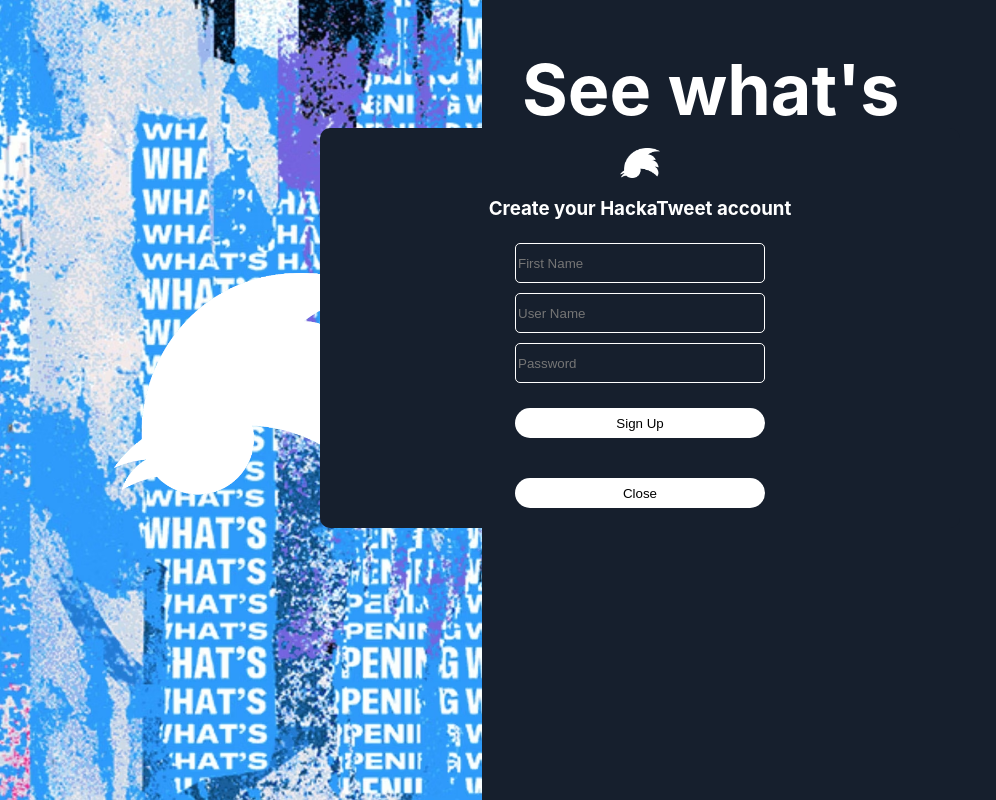
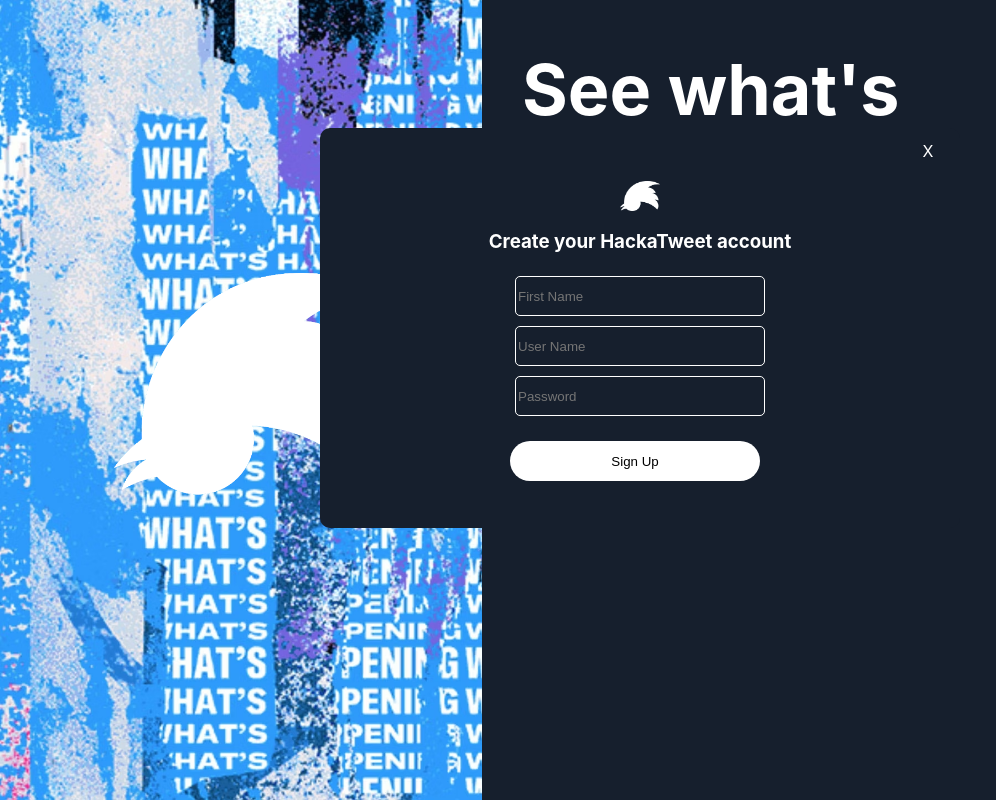
Before and after one commit to Deedoo64/hackatweet_front, a Next.js app: page / in a window 1280 px wide. Both pictures are taken after a click on the button "Sign Up". Shown: the whole page, without its empty margins (0-996 px from the left). Built offline with nearby package versions, Linux system fonts and the light colour scheme.

Commit message:
x in sign

```diff
--- a/components/Sign.js
+++ b/components/Sign.js
@@ -21,6 +21,9 @@
   return (
     <div className={styles.main}>
       <div className={styles.container}>
+        <span className={styles.btnClose} onClick={onClose}>
+          X
+        </span>
         <img className={styles.logo} src="logo.png" alt="logo twitter" />
         <h3 className={styles.title}>{title}</h3>
         <div className={styles.registerSection}>
@@ -44,17 +47,14 @@
           />
           <input
             className={styles.inputField}
-            type="text"
+            type="password"
             placeholder="Password"
             id="password"
             onChange={(e) => setPassword(e.target.value)}
             value={password}
           />
+          <button className={styles.btnSign}>{buttonName}</button>
         </div>
-        <button className={styles.btnSign}>{buttonName}</button>
-        <button className={styles.btnSign} onClick={onClose}>
-          Close
-        </button>
       </div>
     </div>
   );
--- a/styles/Login.module.css
+++ b/styles/Login.module.css
@@ -52,3 +52,8 @@
 .textAlready {
   color: white;
 }
+.logo {
+  height: 30px;
+  width: 40px;
+  margin-top: 20px;
+}
--- a/styles/Sign.module.css
+++ b/styles/Sign.module.css
@@ -4,14 +4,14 @@
   margin-top: 20px;
 }
 .container {
-  background-color: #161f2d;
   height: 50vh;
   width: 50vw;
   border-radius: 10px;
   display: flex;
-  justify-content: center;
+  /* justify-content: center; */
   flex-direction: column;
   align-items: center;
+  background-color: #161f2d;
 }
 .main {
   margin: auto;
@@ -51,3 +51,11 @@
   margin-top: 20px;
   margin-bottom: 20px;
 }
+.btnClose {
+  color: white;
+  display: flex;
+  justify-content: start;
+  cursor: pointer;
+  margin-left: 90%;
+  margin-top: 2%;
+}
```
